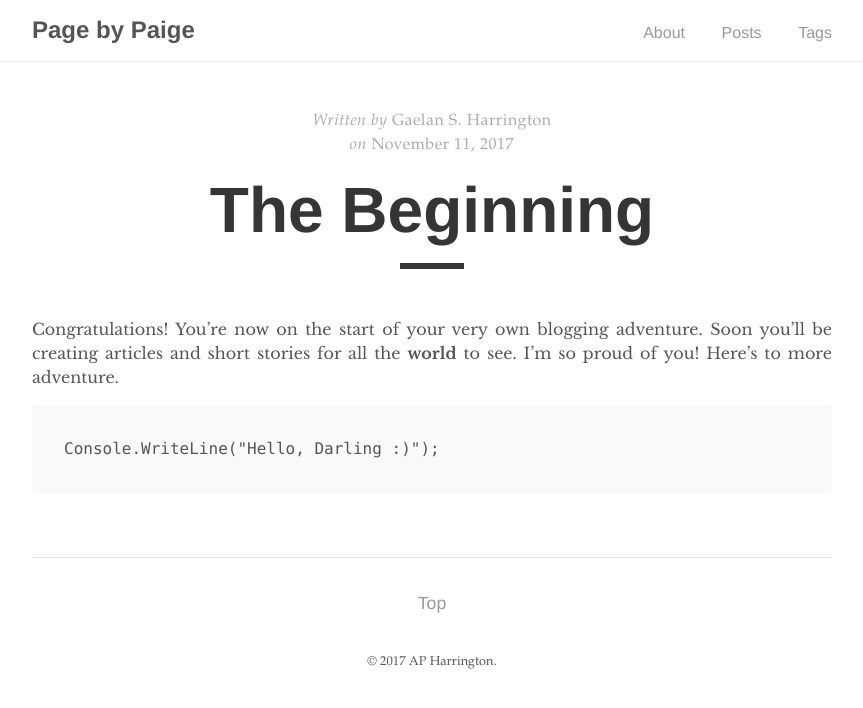
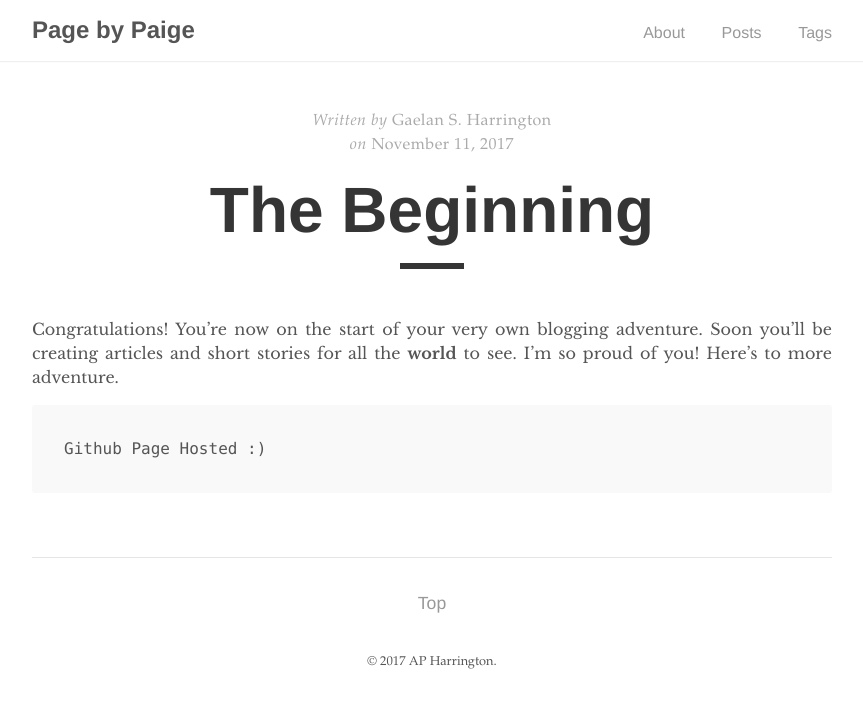
Before and after one commit to APHarrington/apharrington.github.io, a Jekyll site: the page built from _posts/2017-11-11-the-beginning.md, in a window 1280 px wide. Shown: the top 708 px of the page, without its empty margins (208-1071 px from the left). Built offline with Jekyll 4.4.1, drawn with Linux system fonts in a browser that asks for light colours.

Commit message:
Update 2017-11-11-the-beginning.md

```diff
--- a/_posts/2017-11-11-the-beginning.md
+++ b/_posts/2017-11-11-the-beginning.md
@@ -7,5 +7,5 @@ author: "Gaelan S. Harrington"
 Congratulations! You're now on the start of your very own blogging adventure. Soon you'll be creating articles and short stories for all the **world** to see. I'm so proud of you! Here's to more adventure.
 
 ~~~~~~
-Console.WriteLine("Hello, Darling :)");
+Github Page Hosted :)
 ~~~~~~
```
